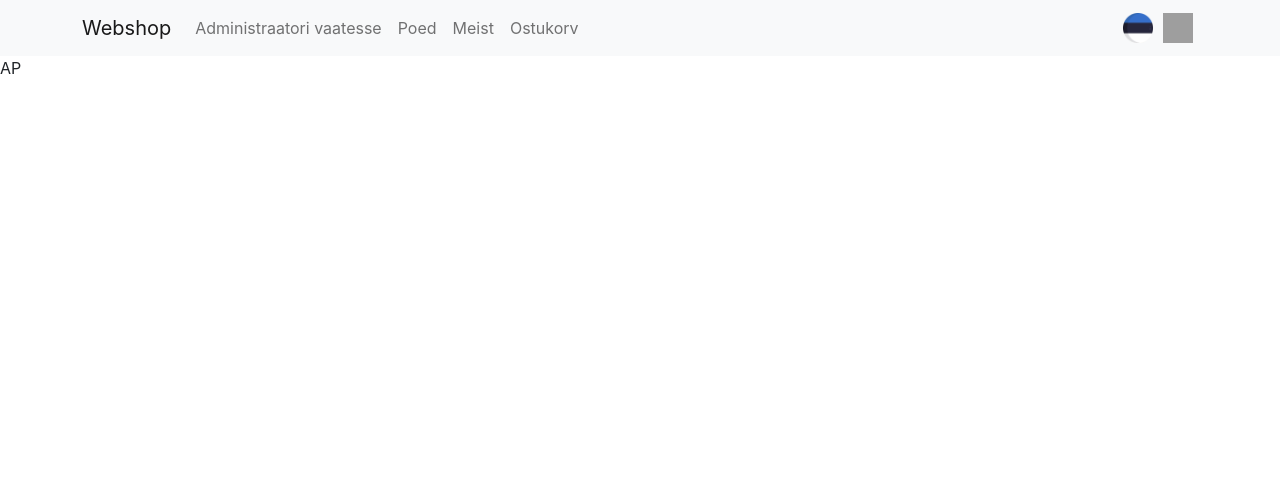
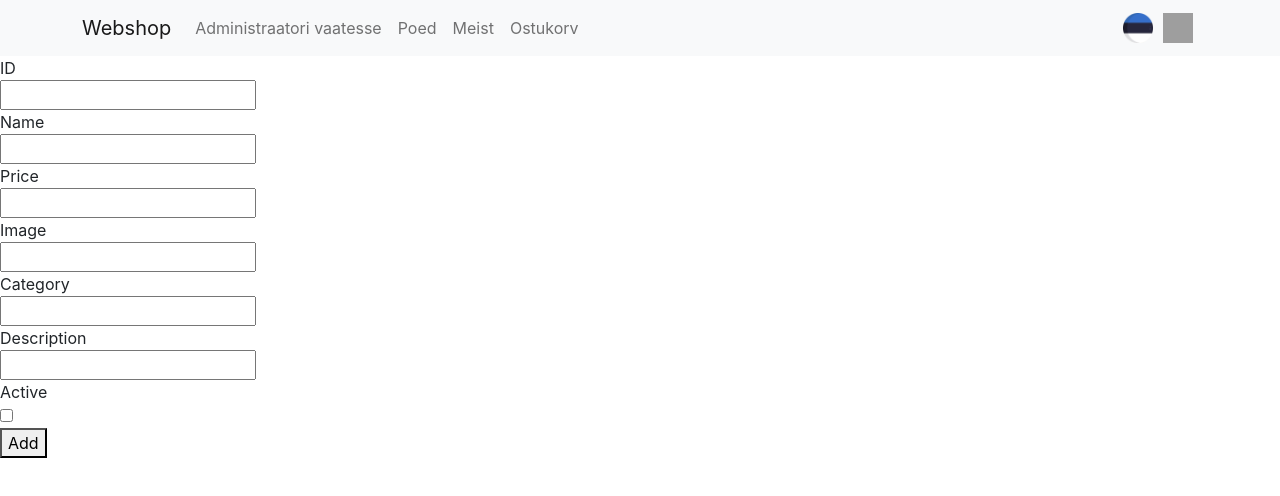
Before and after one commit to vahermihkel/React-09-22, a React (Create React App) app in the folder shop/: page /admin/add-product in a window 1280 px wide. Shown: the top 496 px of the page. Built offline with nearby package versions, Linux system fonts and the light colour scheme; no server answers; grey boxes are pictures that could not be loaded.

Commit message:
API päringud, lisamine, andmebaas, spinner

```diff
--- a/shop/src/pages/Cart.jsx
+++ b/shop/src/pages/Cart.jsx
@@ -1,5 +1,6 @@
 import { useEffect, useMemo, useState } from "react";
-import productsFromFile from "../data/products.json";
+import config from "../data/config.json";
+// import productsFromFile from "../data/products.json";
 
 function Cart() {                   // [{"id":1312,"quantity":4},{"id":59074235,"quantity":1},{"id":48267401,"quantity":4}]
                                     // [{"product":{"id": 1312, name: "asd"}, "quantity": 4},{},{}]
@@ -11,12 +12,20 @@ function Cart() {                   // [{"id":1312,"quantity":4},{"id":59074235,
 
   // uef     siia lõiku ta läheb ainult 1x, pmst nagu käimaminemise funktsioon
   useEffect(() => {
-    const cartWithProducts = cartSS.map(element => {
-        return {"product": productsFromFile.find(product => product.id === element.id), "quantity": element.quantity}
-    });
-    console.log(cartWithProducts);
-    setCart(cartWithProducts);
-
+    fetch(config.productsDbUrl)
+      .then(res => res.json())
+      .then(json => {
+        const cartWithProducts = cartSS.map(element => {
+          const productFound = json.find(product => product.id === element.id);
+          // if (productFound !== undefined) {
+          //   return {"product": productFound, "quantity": element.quantity}
+          // } else {
+          //   return undefined;
+          // }
+          return productFound !== undefined ? {"product": productFound, "quantity": element.quantity} : undefined;
+        }).filter(element => element !== undefined);
+        setCart(cartWithProducts);
+      })
     fetch("https://www.omniva.ee/locations.json")
       .then(res => res.json())
       .then(json => setParcelMachines(json));
--- a/shop/src/pages/admin/AddProduct.jsx
+++ b/shop/src/pages/admin/AddProduct.jsx
@@ -1,6 +1,69 @@
+import { useEffect, useRef, useState } from "react";
+// import productsFromFile from "../../data/products.json";
+import config from "../../data/config.json";
+import { ToastContainer, toast } from 'react-toastify';
 
 function AddProduct() {
-  return ( <div>AP</div> );
+  const idRef = useRef();
+  const nameRef = useRef();
+  const priceRef = useRef();
+  const imageRef = useRef();
+  const categoryRef = useRef();
+  const descriptionRef = useRef();
+  const activeRef = useRef();
+  const [dbProducts, setDbProducts] = useState([]);
+
+  useEffect(() => {
+    fetch(config.productsDbUrl)
+      .then(res => res.json())
+      .then(json => setDbProducts(json.slice()))
+  }, []);
+
+  const addProduct = () => {
+    const newProduct = {
+      "id": Number(idRef.current.value),
+      "name": nameRef.current.value,
+      "price": Number(priceRef.current.value),
+      "image": imageRef.current.value,
+      "category": categoryRef.current.value,
+      "description": descriptionRef.current.value,
+      "active": activeRef.current.checked,
+    };
+    // productsFromFile.push(newProduct);
+    dbProducts.push(newProduct);
+    fetch(config.productsDbUrl, {
+      "method": "PUT",
+      "body": JSON.stringify(dbProducts)
+    }).then(() => {
+      toast.success("Toode lisatud");
+      idRef.current.value = "";
+      nameRef.current.value = "";
+      priceRef.current.value = "";
+      imageRef.current.value = "";
+      categoryRef.current.value = "";
+      descriptionRef.current.value = "";
+      activeRef.current.checked = false;
+    })
+  }
+
+  return ( <div>
+    <ToastContainer />
+    <label>ID</label> <br />
+    <input ref={idRef} type="number" /> <br />
+    <label>Name</label> <br />
+    <input ref={nameRef} type="text" /> <br />
+    <label>Price</label> <br />
+    <input ref={priceRef} type="number" /> <br />
+    <label>Image</label> <br />
+    <input ref={imageRef} type="text" /> <br />
+    <label>Category</label> <br />
+    <input ref={categoryRef} type="text" /> <br />
+    <label>Description</label> <br />
+    <input ref={descriptionRef} type="text" /> <br />
+    <label>Active</label> <br />
+    <input ref={activeRef} type="checkbox" /> <br />
+    <button onClick={addProduct}>Add</button>
+  </div> );
 }
 
 export default AddProduct;
--- a/shop/src/pages/admin/EditProduct.jsx
+++ b/shop/src/pages/admin/EditProduct.jsx
@@ -1,20 +1,22 @@
-import { useState } from "react";
-import { useRef } from "react";
 import { useNavigate, useParams } from "react-router-dom";
-import productsFromFile from "../../data/products.json";
+// import productsFromFile from "../../data/products.json";
+import config from "../../data/config.json";
+import { useEffect, useRef, useState } from "react";
+import Spinner from 'react-bootstrap/Spinner';
 
 function EditProduct() {
   // 1. object destructuring: const { productId } = useParams();
   // 2. objekti võtmist ja hilisemalt võtme kaudu:    const params = useParams();        params.productId
   const params = useParams();
-  const products = productsFromFile;
+  // const products = productsFromFile;
+  const [isLoading, setIsLoading] = useState(true);
+  const [idUnique, setIdUnique] = useState(true);
+  const [dbProducts, setDbProducts] = useState([]);
                                        //    59074235  === "59074235"  --> 59074235
-  const productFound = products.find(element => element.id === Number(params.productId));
-  const index = products.indexOf(productFound);
-
+  const productFound = dbProducts.find(element => element.id === Number(params.productId));
+  const index = dbProducts.indexOf(productFound);
   // const index2 = products.findIndex(element => element.id === Number(params.productId));
   // const productFound2 = products[index2];
-
   const idRef = useRef();
   const nameRef = useRef();
   const priceRef = useRef();
@@ -23,6 +25,15 @@ function EditProduct() {
   const descriptionRef = useRef();
   const activeRef = useRef();
   const navigate = useNavigate();
+
+  useEffect(() => {
+    fetch(config.productsDbUrl)
+      .then(res => res.json())
+      .then(json => {
+        setDbProducts(json.slice());
+        setIsLoading(false);
+      })
+  }, []);
 
   const changeProduct = () => {
     // index????
@@ -36,15 +47,21 @@ function EditProduct() {
       "description": descriptionRef.current.value,
       "active": activeRef.current.checked,
     };
-    products[index] = newProduct;
-    navigate("/admin/maintain-products");
+    dbProducts[index] = newProduct;
+    fetch(config.productsDbUrl, {
+      "method": "PUT",
+      "body": JSON.stringify(dbProducts)
+    }).then(() => {
+      // setProducts(dbProducts.slice());
+      // searchProducts();
+      // toast.error("Toode kustutatud");
+      navigate("/admin/maintain-products");
+    })
   }
-
-  const [idUnique, setIdUnique] = useState(true);
 
   const checkIfIdUnique = () => {
     if (params.productId !== idRef.current.value) {
-      const found = productsFromFile.find(element => element.id === Number(idRef.current.value));
+      const found = dbProducts.find(element => element.id === Number(idRef.current.value));
       if (found === undefined) {
         console.log("ON UNIKAALNE");
         setIdUnique(true);
@@ -61,6 +78,7 @@ function EditProduct() {
 
   return (
     <div>
+     { isLoading === true && <Spinner animation="border" />}
       { productFound &&
         <div>
           { idUnique === false && <div>Sisestatud ID ei ole unikaalne!</div>}
@@ -82,7 +100,7 @@ function EditProduct() {
               {/*  disabled={!idUnique} */}
         </div>
       }
-      { productFound === undefined &&
+      { productFound === undefined && isLoading === false &&
         <div>
           Toodet ei leitud
         </div>
--- a/shop/src/pages/admin/MaintainProducts.jsx
+++ b/shop/src/pages/admin/MaintainProducts.jsx
@@ -33,6 +33,8 @@ function MaintainProducts() {
     })
   }
 
+  // KUI ON VIGA, SIIS ANNA TEADA MINGI SÕNUMI
+
   const searchProducts = () => {
     // console.log(searchedProductRef.current.value);
     const result = dbProducts.filter(element =>
```
